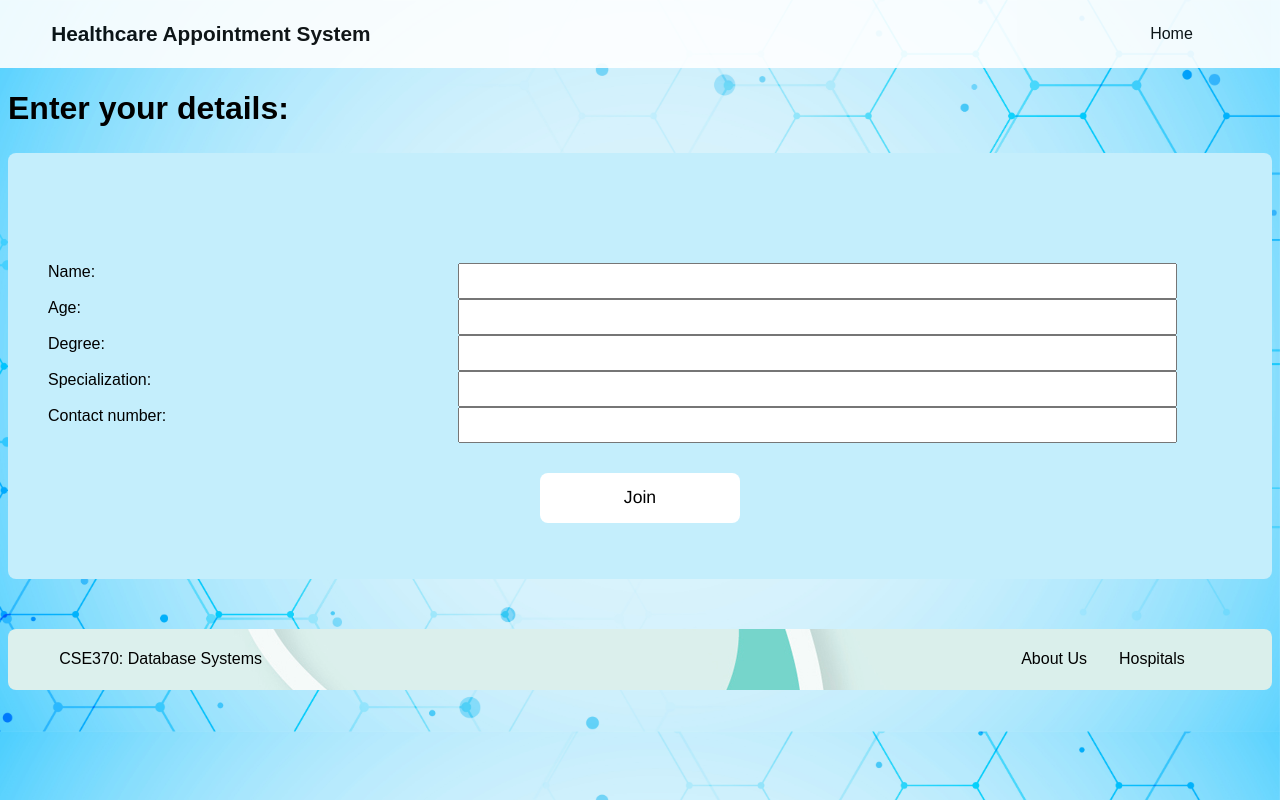
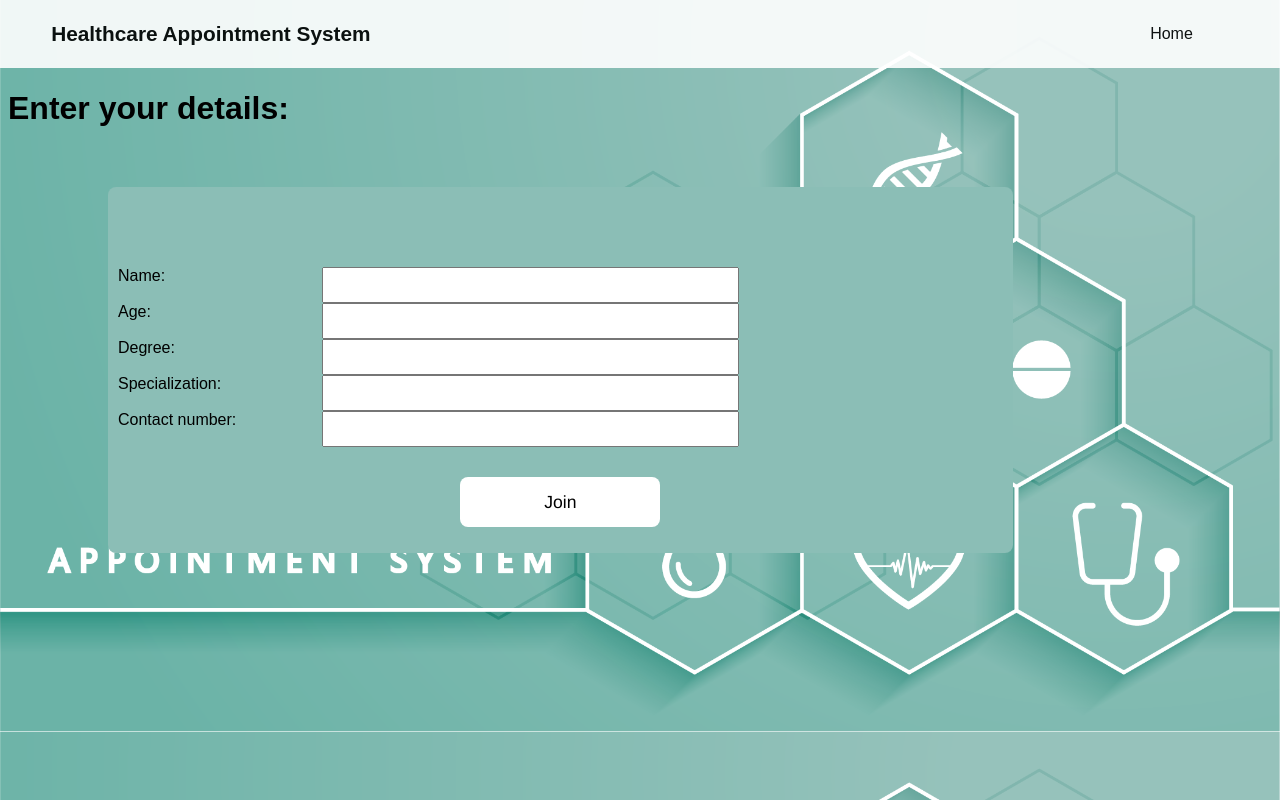
Before and after one commit to nabilm432a/Healthcare, a PHP site: page /d_admission.php in a window 1280 px wide. Run offline with PHP 8.4, Linux system fonts and the light colour scheme.

Commit message:
Design Changes

```diff
--- a/d_admission.php
+++ b/d_admission.php
@@ -28,33 +28,45 @@ $message = isset($_GET['message']) ? $_GET['message'] : '';
             <main>
                 <article class="article-one">
                     <h1>Enter your details: </h1>
+                    <div class="doctorform">
                         <div class="formwrap">
                             <form action="doctor_join.php" method="post" class="form">
                                 <div class="inp">
                                     <label for="name">Name: </label>
+                                    <div class="input-container">
                                         <input type="text" name="name" required/><br><br>
+                                    </div>
                                 </div>
                                 <div class="inp">
                                     <label for="age">Age: </label>
+                                    <div class="input-container">
                                         <input type="number" name="age" required/><br><br>
+                                    </div>
                                 </div>
                                 <div class="inp">
                                     <label for="degree">Degree: </label>
+                                    <div class="input-container">
                                         <input type="text" name="degree" required/><br><br>
+                                    </div>
                                 </div>
                                 <div class="inp">
                                     <label for="spec">Specialization: </label>
+                                    <div class="input-container">
                                         <input type="text" name="spec" required/><br><br>
+                                    </div>
                                 </div>
                                 <div class="inp">
                                     <label for="Contact">Contact number: </label>
+                                    <div class="input-container">
                                         <input type="number" name="contact" required/><br><br>
+                                    </div>
                                 </div>
 
                                 <input type="submit" class="formsubmit" value="Join"/>
                             </form>
                             <div class="msg">
                                 <p><?php echo $message; ?></p>
+                            </div>
                         </div>
                     </div>
                 </article>
--- a/forms.css
+++ b/forms.css
@@ -19,3 +19,13 @@
     flex-basis: 60%;
     box-sizing: border-box;
 }
+.formwrap {
+    background-color: rgb(139, 190, 182);
+    border-radius: 8px;
+    padding: 10px;
+    width: 70%;
+    margin-left: 100px;
+}
+.doctorform {
+    margin-top: 60px;
+}
--- a/main_style.css
+++ b/main_style.css
@@ -1,7 +1,7 @@
 body {
     padding-top: 50px;
     font-family: 'Montserrat', sans-serif;
-    background-image: url(assets/26807.jpg);
+    background-image: url(assets/26363.png);
     background-size: cover;
 }
 
@@ -49,11 +49,12 @@ h2 {
     color: black;
     text-decoration: none;
     margin-right: 8px;
-    transition: background-color 0.5s ease, box-shadow 0.5s ease;
+    transition: background-color 0.5s ease, box-shadow 0.5s ease, color 0.5s ease;
 }
 
 #topnav a:hover {
-    background-color: rgb(80, 208, 255);
+    background-color: rgb(150, 194, 187);
+    color: white;
     box-shadow: 0 2px 4px rgba(0, 0, 0, 0.2);
 }
 #topnav a:active {
@@ -66,17 +67,13 @@ h2 {
 }
 
 .wrapbox {
-    background-color: rgb(196, 238, 252);
+    background-color: rgb(139, 190, 182);
     border-radius: 8px;
     width: 80%;
     margin-top: 70px;
     margin-left: 70px;
 }
-.formwrap {
-    background-color: rgb(196, 238, 252);
-    border-radius: 8px;
-    padding: 40px;
-}
+
 .logo {
     display: flex;
     align-items: center;
@@ -99,17 +96,20 @@ h2 {
     flex-wrap: wrap;
 }
 .main-content {
-    flex-grow: 1;
-    overflow-y: auto;
-    padding-bottom: 50px;
+    margin-bottom: 100px;
 }
 .footer-main {
     background-image: url("assets/v870-tang-36.jpg");
-    padding: 0.1rem 0px;
-    margin-top: auto;
-    width: 100%;
-    overflow: hidden;
+    opacity: 0%;
     border-radius: 8px;
+    position: fixed;
+    bottom: 0;
+    left: 0;
+    right: 0;
+    transition: opacity 0.5s ease;
+}
+.footer-main:hover {
+    opacity: 100%;
 }
 
 .footer-main .wrapper {
@@ -129,7 +129,7 @@ h2 {
 }
 
 .footer-main a:hover {
-    color:rgb(80, 208, 255);
+    color:rgb(150, 194, 187);
 }
 
 .article-one header {
--- a/p_admission.php
+++ b/p_admission.php
@@ -31,7 +31,7 @@ $message = isset($_GET['message']) ? $_GET['message'] : '';
                 <article class="article-one">
                     <h1>Enter your details: </h1>
                     <p>Only by registering as a patient you will be able to make use of our services.</p>
-                    <p>Please enter all the fields accurately and do not leave anything blank.</p>
+                    <div class="formwrap">
                         <form action="patient_entry.php" method="post" class="form">
                             <div>
                                 <label for="name">Name: </label>
@@ -84,8 +84,10 @@ $message = isset($_GET['message']) ? $_GET['message'] : '';
                             <p><?php echo $message; ?></p>
                         </div>
 
+
                         <div class="currentpatients">
                             <a href="patients_list.php"><button type="Button">Click here to check current patients</button></a>
+                        </div>
                     </div>
 
                 </article>
```
Also changed, not shown: appointment.php (+10 -0 lines), assets/26363.png (added). Lines whose indentation alone changed are shown as unchanged.
